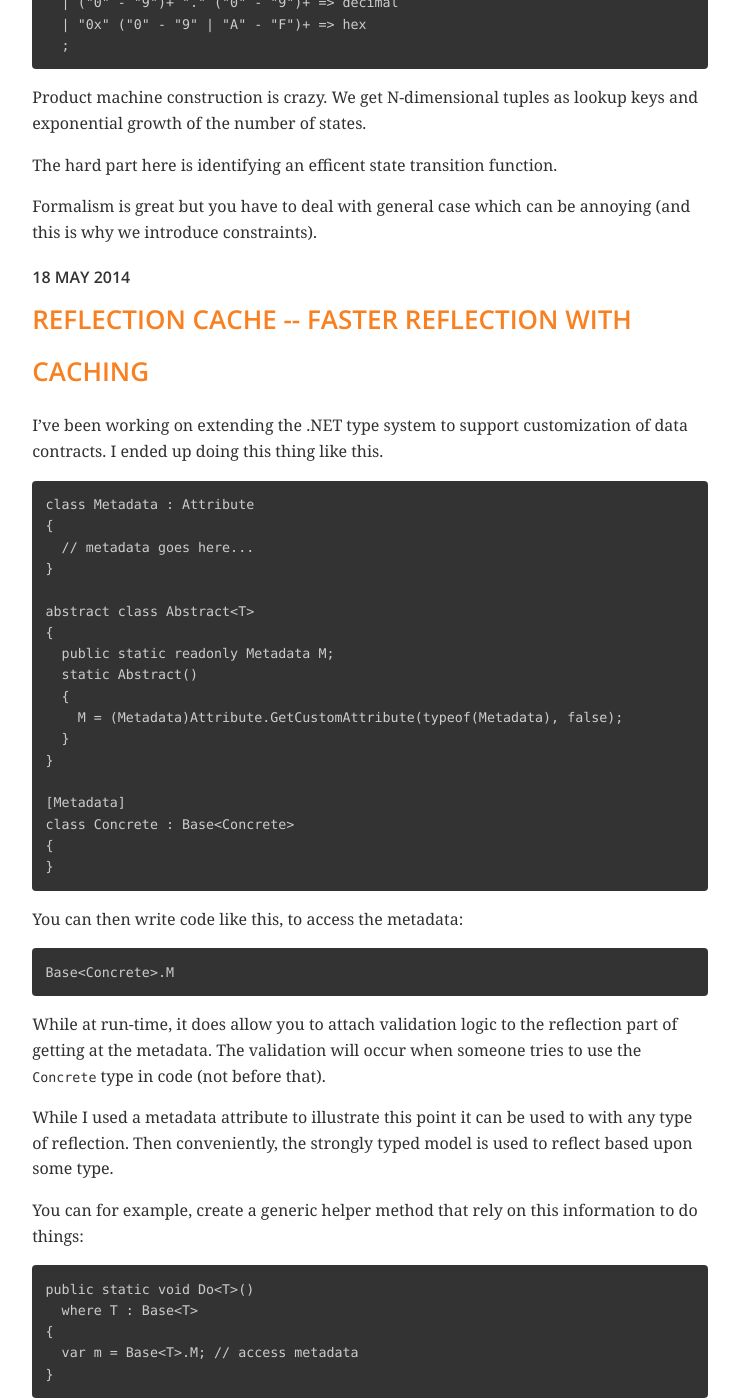
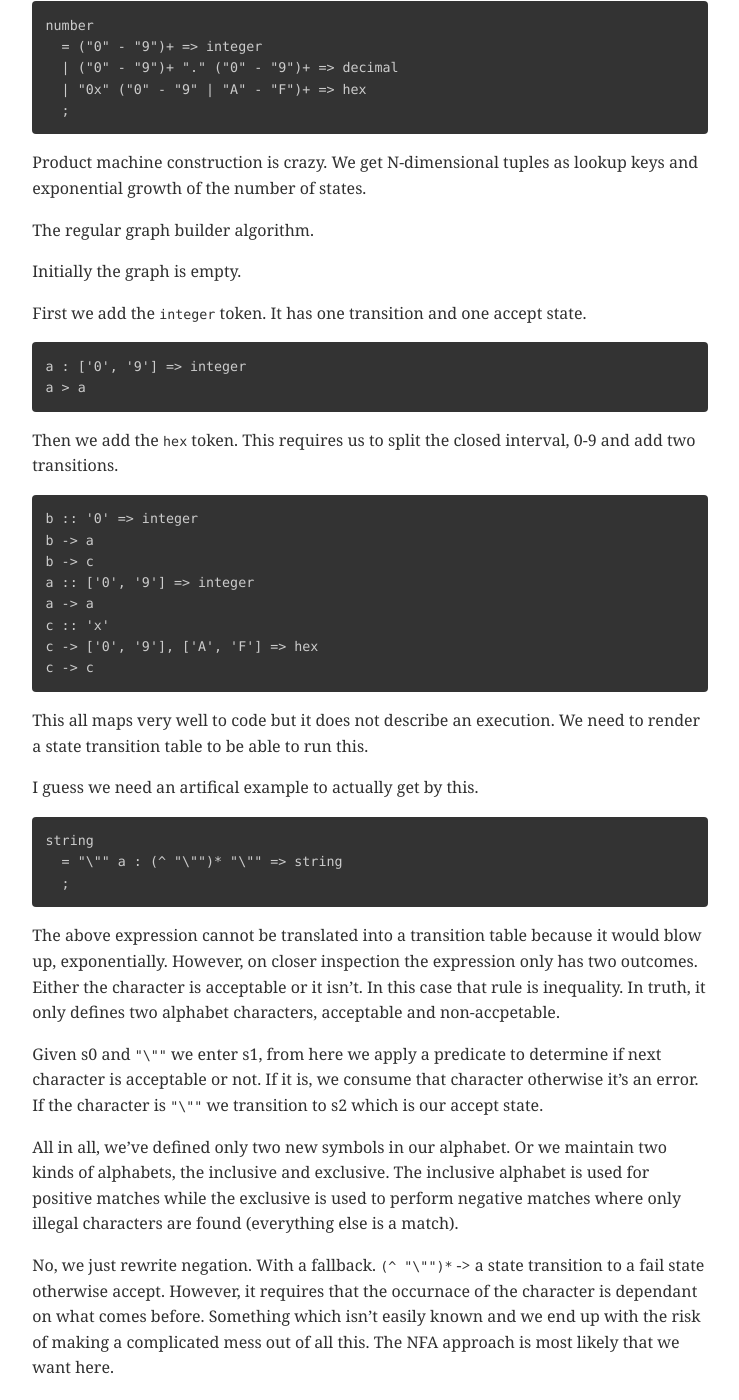
Before and after one commit to leidegre/leidegre.github.com, a Jekyll site: the page built from index.md, in a window 1280 px wide and 1400 px high, scrolled down 4460 px. Shown: the whole window, without its empty margins (78-817 px from the left). Built offline with Jekyll 4.4.1, drawn with Linux system fonts in a browser that asks for light colours; nearby versions of some CDN libraries; comment, search, counter and statistics services are not loaded; some of the changed text lies outside the part shown.

Commit message:
Update 2015-05-03-dfa-construction.md

```diff
--- a/_posts/2015-05-03-dfa-construction.md
+++ b/_posts/2015-05-03-dfa-construction.md
@@ -51,9 +51,9 @@ We can implement the lexer ourselves and write the code. It's just a lot of boil
 
 The above code is a direct translation of the regular expression `string`. In total, we have three branches so it's reasonable to think that we have to come up with a minimal DFA with three states in it.
 
-  if (('A' <= ch) & (ch <= 'Z')) {
+    if (('A' <= ch) & (ch <= 'Z')) {
     // ...
-  }
+    }
 
 Then there's this, the equivalent `token1` code. How do we combine them?
 
@@ -147,8 +147,48 @@ What we have here are three distinct state machines that (when combined) represe
 
 Product machine construction is crazy. We get N-dimensional tuples as lookup keys and exponential growth of the number of states.
 
+The regular graph builder algorithm.
+
+Initially the graph is empty.
+
+First we add the `integer` token. It has one transition and one accept state.
+
+    a : ['0', '9'] => integer
+    a > a
+
+Then we add the `hex` token. This requires us to split the closed interval, 0-9 and add two transitions.
+
+    b :: '0' => integer
+    b -> a
+    b -> c
+    a :: ['0', '9'] => integer
+    a -> a
+    c :: 'x'
+    c -> ['0', '9'], ['A', 'F'] => hex
+    c -> c
+
+This all maps very well to code but it does not describe an execution. We need to render a state transition table to be able to run this.
+
+I guess we need an artifical example to actually get by this.
+
+    string
+      = "\"" a : (^ "\"")* "\"" => string
+      ;
+
+The above expression cannot be translated into a transition table because it would blow up, exponentially. However, on closer inspection the expression only has two outcomes. Either the character is acceptable or it isn't. In this case that rule is inequality. In truth, it only defines two alphabet characters, acceptable and non-accpetable.
+
+Given s0 and `"\""` we enter s1, from here we apply a predicate to determine if next character is acceptable or not. If it is, we consume that character otherwise it's an error. If the character is `"\""` we transition to s2 which is our accept state.
+
+All in all, we've defined only two new symbols in our alphabet. Or we maintain two kinds of alphabets, the inclusive and exclusive. The inclusive alphabet is used for positive matches while the exclusive is used to perform negative matches where only illegal characters are found (everything else is a match).
+
+No, we just rewrite negation. With a fallback. `(^ "\"")*` -> a state transition to a fail state otherwise accept. However, it requires that the occurnace of the character is dependant on what comes before. Something which isn't easily known and we end up with the risk of making a complicated mess out of all this. The NFA approach is most likely that we want here.
+
 
 
 The hard part here is identifying an efficent state transition function.
 
 Formalism is great but you have to deal with general case which can be annoying (and this is why we introduce constraints).
+
+
+# References
+- http://www.cs.cmu.edu/~flac/pdf/FSMAlgorithms-6up.pdf
```
